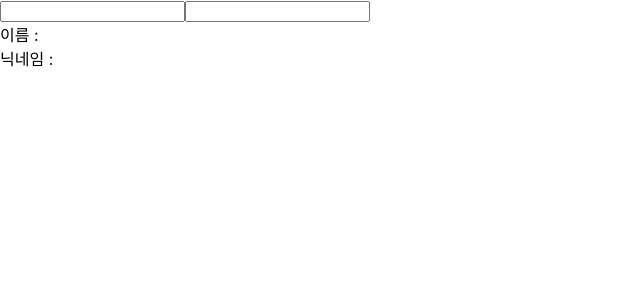
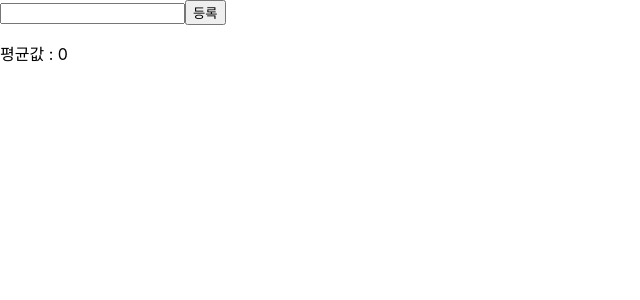
Before and after one commit to Opdata/Hooks_self, a React (Create React App) app in the folder hooks-tutorial/: page / in a window 1280 px wide. Shown: the top 300 px of the page, without its empty margins (0-640 px from the left). Built offline with nearby package versions, Linux system fonts and the light colour scheme.

Commit message:
useState 활용한 리스트 추가 및 리스트 합

```diff
--- a/hooks-tutorial/src/App.js
+++ b/hooks-tutorial/src/App.js
@@ -1,6 +1,7 @@
 import React, { useState } from "react";
 // import Counter from "./Counter";
-import Info from "./info";
+// import Info from "./info";
+import Average from "./Average";
 
 // const App = () => {
 //   const [visible, setVisible] = useState(false);
@@ -16,8 +17,12 @@
 //   );
 // };
 
+// const App = () => {
+//   return <Info />;
+// };
+
 const App = () => {
-  return <Info />;
+  return <Average />;
 };
 
 export default App;
--- /dev/null
+++ b/hooks-tutorial/src/Average.js
@@ -0,0 +1,37 @@
+import React, { useState } from "react";
+
+const getAverage = numbers => {
+  console.log("퍙균값 계산 중");
+  if (numbers.length === 0) return 0;
+  const sum = numbers.reduce((a, b) => a + b);
+  return sum / numbers.length;
+};
+
+const Average = () => {
+  const [list, setList] = useState([]);
+  const [number, setNumber] = useState("");
+
+  const onChange = e => {
+    setNumber(e.target.value);
+  };
+  const onInsert = e => {
+    const nextList = list.concat(parseInt(number));
+    setList(nextList);
+    setNumber("");
+  };
+
+  return (
+    <div>
+      <input value={number} onChange={onChange} />
+      <button onClick={onInsert}>등록</button>
+      <ul>
+        {list.map((value, index) => (
+          <li key={index}>{value}</li>
+        ))}
+      </ul>
+      <div>평균값 : {getAverage(list)}</div>
+    </div>
+  );
+};
+
+export default Average;
```
